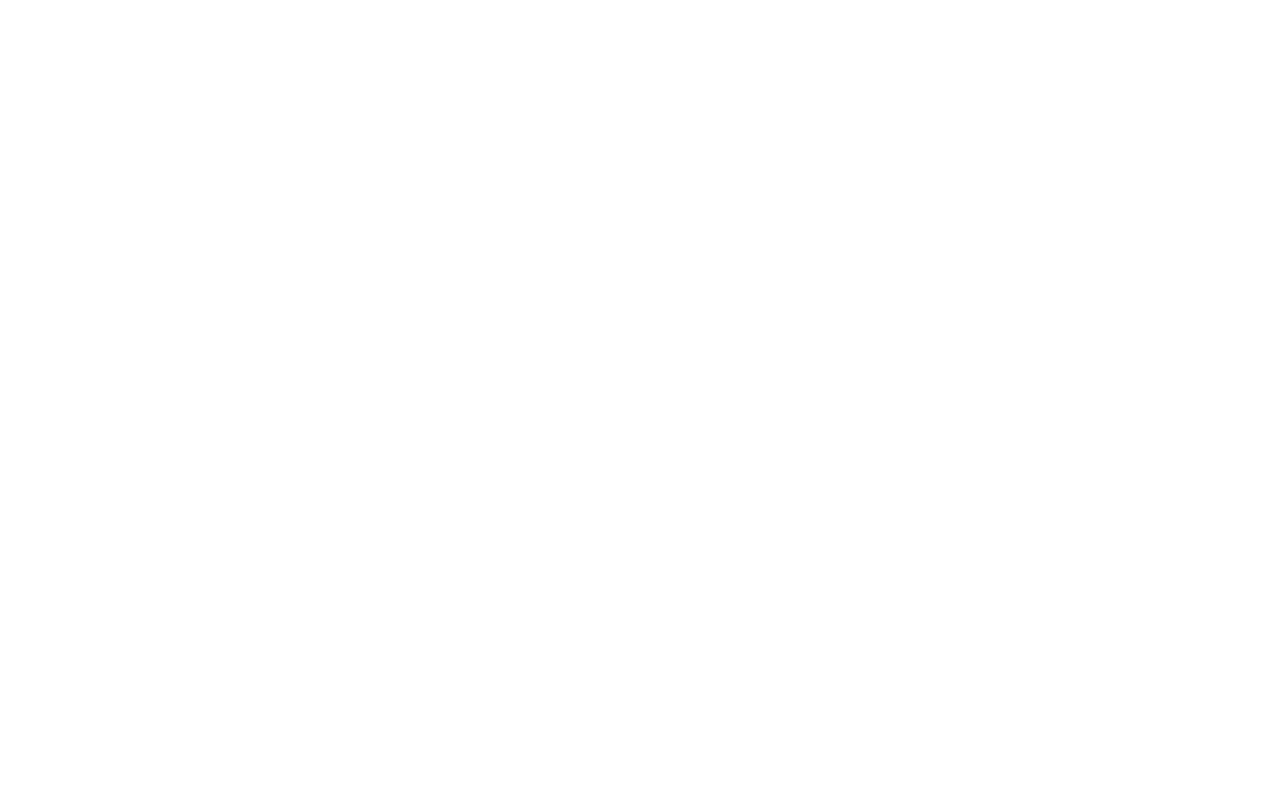
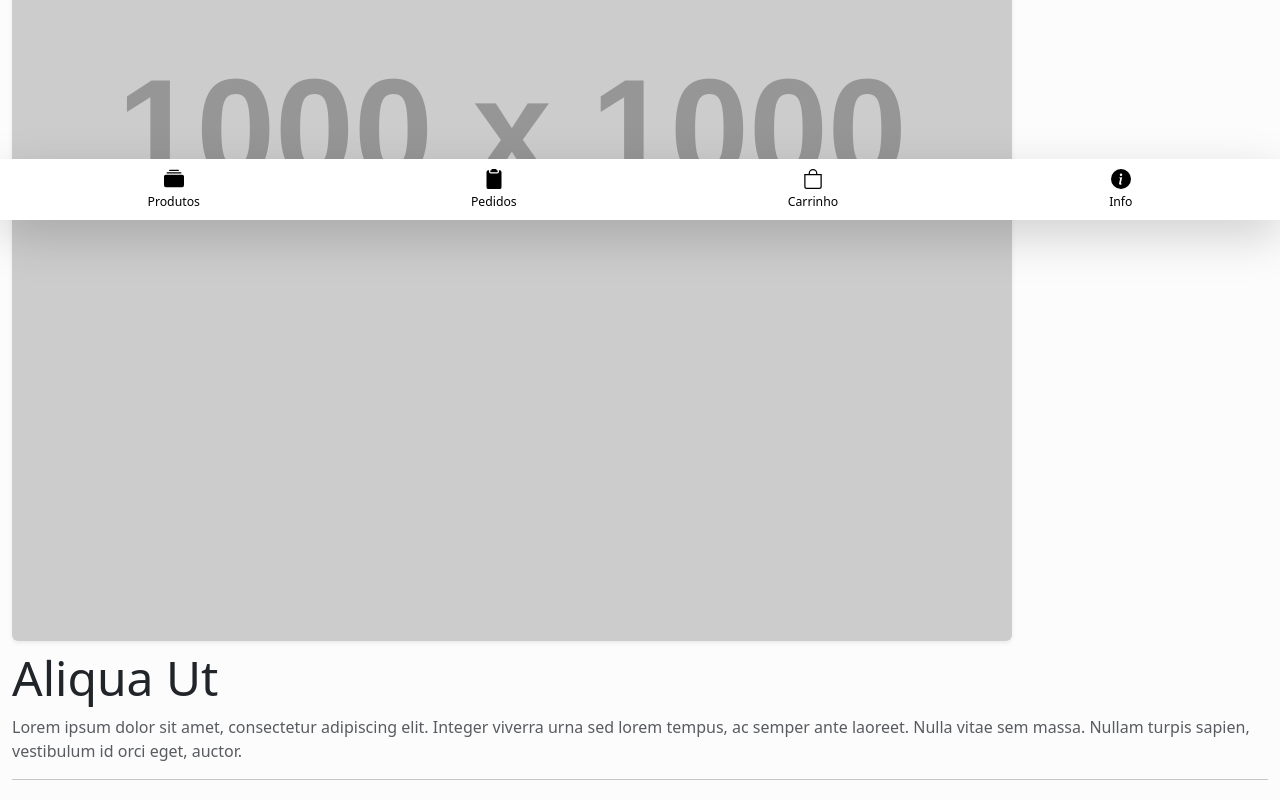
Before and after one commit to assisthiago/traditio, a Next.js app: page /products/1 in a window 1280 px wide. Before the commit this address had no page. Shown: the part 580-1380 px from the top of the page. Before the commit the page ends 863 px from the top, so only its background shows below. Built offline with nearby package versions, Linux system fonts and the light colour scheme.

Commit message:
Producots

```diff
--- a/src/components/Footer.js
+++ b/src/components/Footer.js
@@ -1,8 +1,8 @@
 import Link from "next/link";
 const { Navbar, Container, Stack, Button } = require("react-bootstrap");
-import { BagFill, HouseFill, InfoCircleFill, Clipboard2Fill, Bag } from "react-bootstrap-icons";
+import { BagFill, InfoCircleFill, Clipboard2Fill, Bag, CollectionFill } from "react-bootstrap-icons";
 
-export default function Footer({ logged = false, currentPage = "home" }) {
+export default function Footer({ logged = false, currentPage = "products" }) {
 
     return (
         <Navbar fixed="bottom" className="bg-white flex-column py-0 shadow-lg">
@@ -12,11 +12,11 @@
                         variant="link"
                         size="sm"
                         className="text-decoration-none"
-                        active={currentPage === 'home'}
+                        active={currentPage === 'products'}
                     >
                         <Link href="/" className="text-decoration-none">
-                            <HouseFill size={20} className="mb-1" />
-                            <small className="d-block fs-small text-black">Início</small>
+                            <CollectionFill size={20} className="mb-1" />
+                            <small className="d-block fs-small text-black">Produtos</small>
                         </Link>
                     </Button>
                     <Button
--- a/src/components/Item.js
+++ b/src/components/Item.js
@@ -1,9 +1,11 @@
+import Link from "next/link"
 import { Card, Col, Image, Row, Stack } from "react-bootstrap"
 
 export default function Item({ instance }) {
     return (
         <>
             <Col xs={12}>
+                <Link href={`/products/${instance.id}`} className="text-decoration-none">
                     <Card border="light" className="shadow-lg">
                         <Card.Body>
                             <Stack direction="horizontal" gap={3} className="justify-content-between">
@@ -20,6 +22,7 @@
                             </Stack>
                         </Card.Body>
                     </Card>
+                </Link>
             </Col>
         </>
     )
--- a/src/pages/index.js
+++ b/src/pages/index.js
@@ -9,7 +9,7 @@
     const logged = true;
 
     return (
-        <Layout logged={logged} currentPage="home">
+        <Layout logged={logged} currentPage="products">
             <Container fluid>
                 <Accordion defaultActiveKey={['0']} alwaysOpen className='shadow-sm mb-3'>
                     <Accordion.Item eventKey="0">
--- /dev/null
+++ b/src/pages/products/[id].js
@@ -0,0 +1,23 @@
+import Layout from "@/components/Layout";
+import { useRouter } from "next/router";
+import { Container, Image } from "react-bootstrap";
+
+import { ITEMS } from '@/fixtures/items';
+
+export default function Product() {
+    const router = useRouter();
+    const { id } = router.query;
+    const instance = ITEMS[0];
+    const logged = true;
+
+    return (
+        <Layout logged={logged} currentPage="products">
+            <Container fluid>
+                <Image src="https://placehold.co/1000" alt={instance.name} rounded fluid className="shadow-sm" />
+                <h1 className="my-2 display-5">{instance.name}</h1>
+                <p className="text-muted">{instance.description}</p>
+                <hr />
+            </Container>
+        </Layout>
+    )
+}
```
Lines whose indentation alone changed are shown as unchanged.
